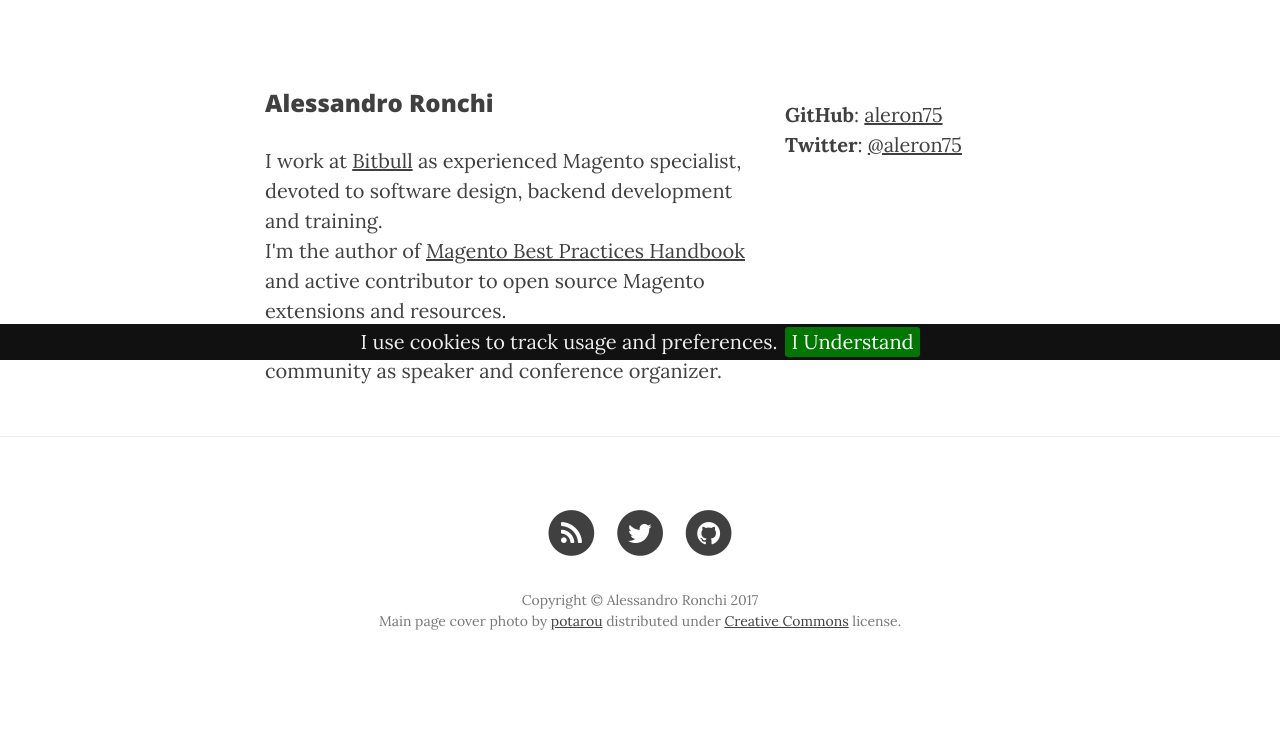
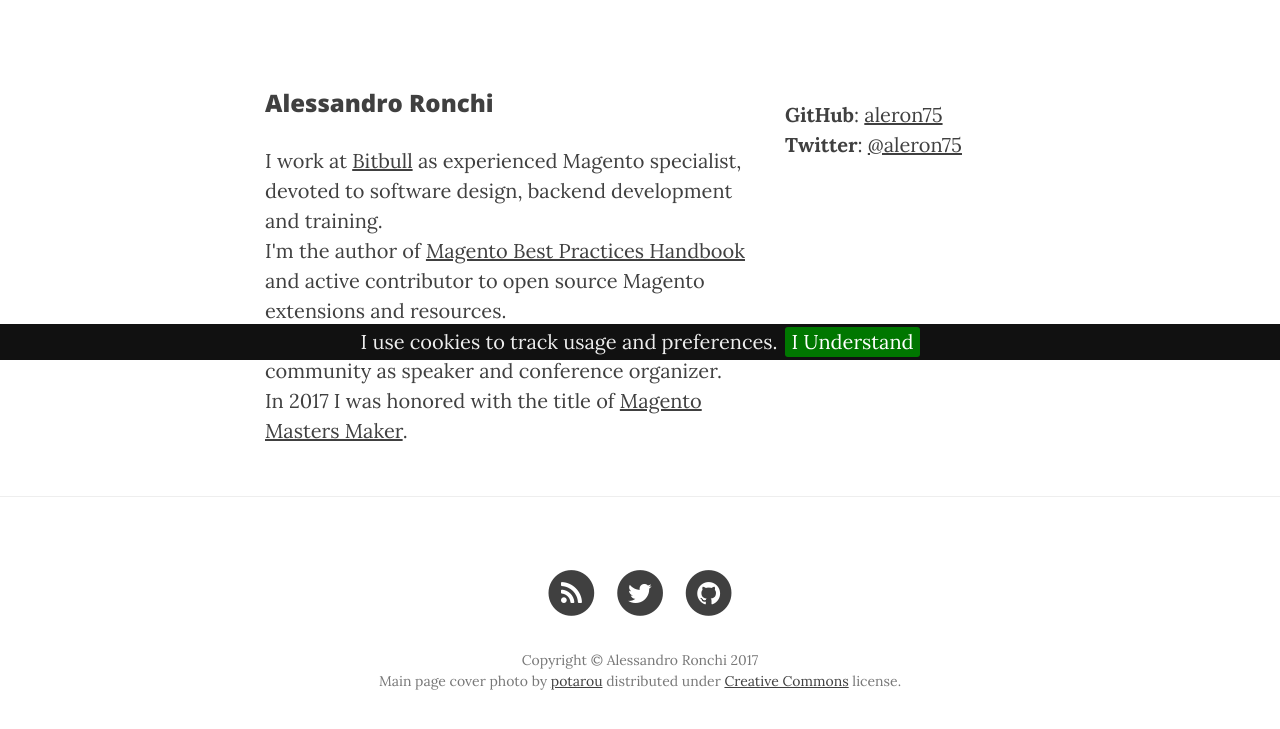
Before and after one commit to aleron75/aleron75.github.io, a Jekyll site: the page built from about.html, in a window 1280 px wide, cut to the strip 540-1297 px from the top of the page. Shown: the top 729 px of the strip. Built offline with Jekyll 4.4.1, drawn with Linux system fonts in a browser that asks for light colours; nearby versions of some CDN libraries; before the commit the page ends 1237 px from its top, so only the background shows below that.

Commit message:
Add Magento Master Maker 2017 honour

```diff
--- a/about.html
+++ b/about.html
@@ -11,7 +11,8 @@ description: aleron75
         <p>
             I work at <a href="http://www.bitbull.it/en">Bitbull</a> as experienced Magento specialist, devoted to software design, backend development and training.<br/>
             I'm the author of <a href="http://leanpub.com/magebp">Magento Best Practices Handbook</a> and active contributor to open source Magento extensions and resources.<br/>
-            I also love taking part in the <a href="https://twitter.com/search?q=%23realmagento&src=tyah">#realmagento</a> community as speaker and conference organizer.
+            I also love taking part in the <a href="https://twitter.com/search?q=%23realmagento&src=tyah">#realmagento</a> community as speaker and conference organizer.<br/>
+            In 2017 I was honored with the title of <a href="https://magento.com/blog/magento-news/meet-2017-magento-masters-makers">Magento Masters Maker</a>.
         </p>
     </div>
     <div class="col-xs-12 col-sm-4">
```
